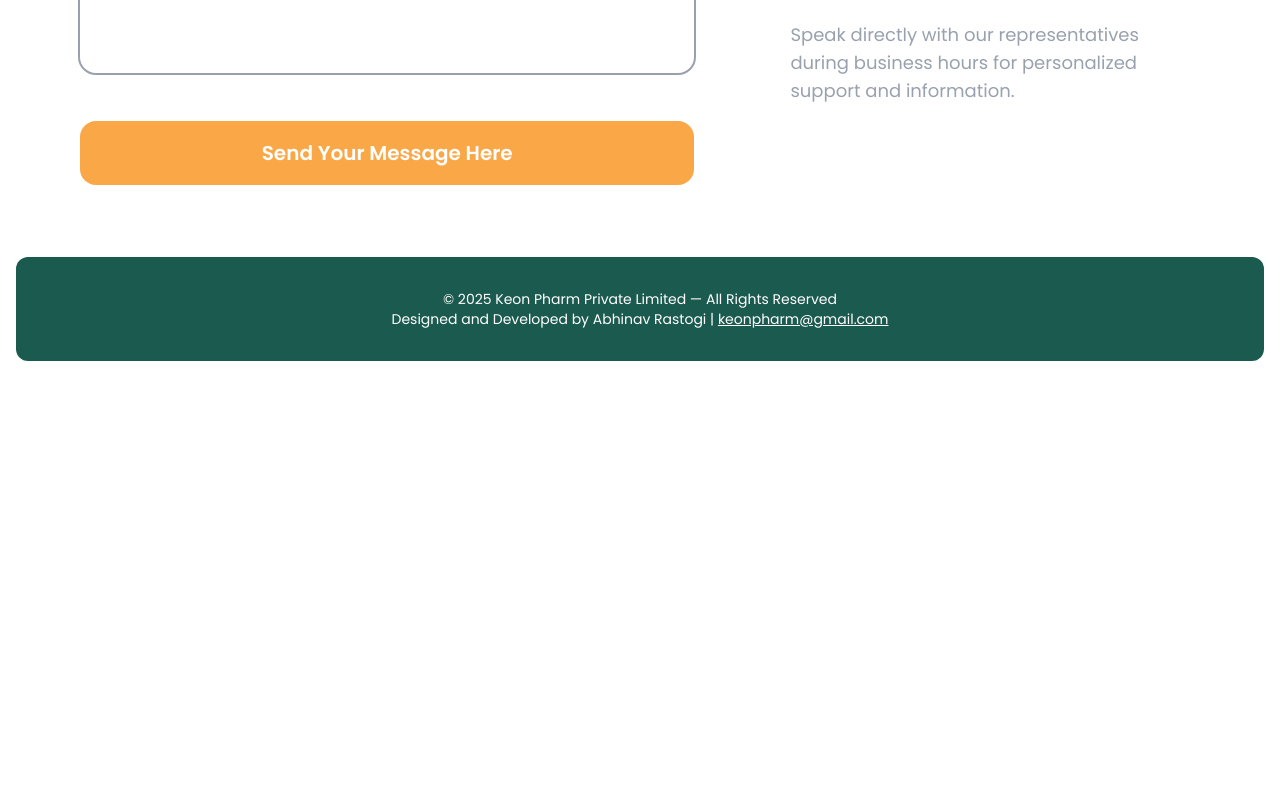
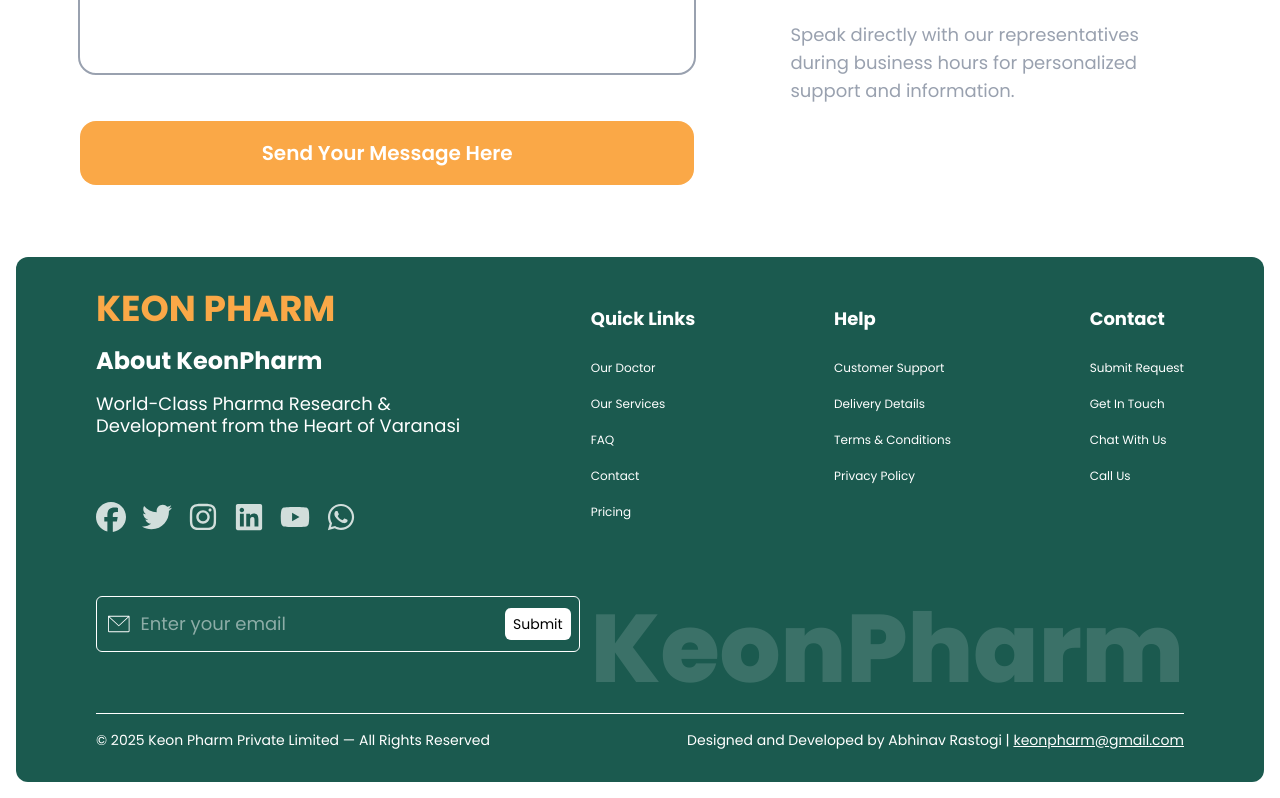
Before and after one commit to Devgrammer/keonpharm, a Next.js app: page / in a window 1280 px wide. Shown: the part 5435-6233 px from the top of the page. Before the commit the page ends 5812 px from the top, so only its background shows below. Built offline with nearby package versions, Linux system fonts and the light colour scheme.

Commit message:
Footed Designed

```diff
--- a/src/app/components/footer/Footer.tsx
+++ b/src/app/components/footer/Footer.tsx
@@ -1,8 +1,126 @@
-import React from 'react'
+import React from "react";
+import FooterLink from "../../data/footerlink.json";
+import SocialLinks from "../../data/social.json";
+import {
+  FaFacebook,
+  FaInstagram,
+  FaLinkedin,
+  FaTwitter,
+  FaWhatsapp,
+  FaYoutube,
+} from "react-icons/fa6";
+import { PiEnvelopeSimpleThin } from "react-icons/pi";
 
 const Footer = () => {
+  const IconRenderer = (ch: string) => {
+    switch (ch) {
+      case "FaFacebook":
+        return <FaFacebook />;
+      case "FaTwitter":
+        return <FaTwitter />;
+      case "FaInstagram":
+        return <FaInstagram />;
+      case "FaLinkedin":
+        return <FaLinkedin />;
+      case "FaYoutube":
+        return <FaYoutube />;
+      case "FaWhatsapp":
+        return <FaWhatsapp />;
+      default:
+        return null;
+    }
+  };
   return (
-    <footer className="bg-teal rounded-xl text-white py-8 px-6 text-center text-sm">
+    <footer className="bg-teal min-h-96 rounded-xl text-white py-8 text-center text-sm space-y-4 px-4 md:px-20">
+      <div className="footer-main-content-container md:flex justify-between space-y-8">
+        <div className="footer-left-content-container space-y-8  md:space-y-16">
+          <div className="brand-container text-left ">
+            <div className="brand-logo font-bold text-4xl text-yellow mb-4">
+              KEON PHARM
+            </div>
+            <h2 className=" text-xl md:text-2xl font-bold mb-2 md:mb-4">
+              About KeonPharm
+            </h2>
+            <p className="text-md md:text-lg max-w-full md:max-w-sm leading-tight">
+              World-Class Pharma Research & Development from the Heart of
+              Varanasi
+            </p>
+          </div>
+          <div className="brand-social-container flex gap-x-4">
+            {SocialLinks.socialLinks.map((link, index) => {
+              return (
+                <a
+                  key={`link-${link.platform}-${index}`}
+                  className="icon text-3xl opacity-80 hover:cursor-pointer hover:opacity-100"
+                >
+                  {IconRenderer(link.icon)}
+                </a>
+              );
+            })}
+          </div>
+          <form className="brand-email-container w-fit h-14 flex justify-between items-center gap-2 px-2 border rounded-md">
+            <PiEnvelopeSimpleThin className="text-4xl " />
+            <input
+              placeholder="Enter your email"
+              type="email"
+              required
+              className="email-input w-full md:w-8xl text-lg h-10 focus:outline-0"
+            />
+            <div>
+              <button className="button-submit h-8 flex justify-center items-center bg-white rounded-md text-black text-semibold p-2 ">
+                Submit
+              </button>
+            </div>
+          </form>
+        </div>
+        <div className="footer-right-content-container space-y-8 md:space-y-20 mt-4 ">
+          {/* Links */}
+          <div className="footer-links-sub-container flex  justify-between">
+            {FooterLink.footerLinks.map((sections, index) => {
+              return (
+                <div
+                  key={`sec-${index + 1}`}
+                  className={`space-y-4  ${
+                    index === 0
+                      ? "text-left"
+                      : index === 1
+                      ? "text-center"
+                      : "text-right"
+                  } md:text-left`}
+                >
+                  <div className={`text-md md:text-lg font-bold mb-6 `}>
+                    {sections.section}
+                  </div>
+                  {sections.links.map((link, index1) => {
+                    return (
+                      <div key={`sec-${index + 1}-link-${index1 + 1}`}>
+                        <a
+                          className={`text-xs md:text-md ${
+                            index === 0
+                              ? "text-left"
+                              : index === 1
+                              ? "text-center"
+                              : "text-right"
+                          }`}
+                          href={link.url}
+                        >
+                          {link.text}
+                        </a>
+                      </div>
+                    );
+                  })}
+                </div>
+              );
+            })}
+          </div>
+          {/* Watermark */}
+          <div className="water-mark font-extrabold text-4xl md:text-8xl text-gray-100 opacity-15">
+            KeonPharm
+          </div>
+        </div>
+      </div>
+      <hr />
+      <div className=" md:flex justify-between ">
         <p>
           &copy; {new Date().getFullYear()} Keon Pharm Private Limited — All
           Rights Reserved
@@ -16,8 +134,9 @@ const Footer = () => {
             keonpharm@gmail.com
           </a>
         </p>
+      </div>
     </footer>
   );
-}
+};
 
-export default Footer
+export default Footer;
--- /dev/null
+++ b/src/app/data/footerlink.json
@@ -0,0 +1,32 @@
+{
+  "footerLinks": [
+    {
+      "section": "Quick Links",
+      "links": [
+        { "text": "Our Doctor", "url": "#our-doctor" },
+        { "text": "Our Services", "url": "#our-services" },
+        { "text": "FAQ", "url": "#faq" },
+        { "text": "Contact", "url": "#contact" },
+        { "text": "Pricing", "url": "#pricing" }
+      ]
+    },
+    {
+      "section": "Help",
+      "links": [
+        { "text": "Customer Support", "url": "#customer-support" },
+        { "text": "Delivery Details", "url": "#delivery-details" },
+        { "text": "Terms & Conditions", "url": "#terms" },
+        { "text": "Privacy Policy", "url": "#privacy" }
+      ]
+    },
+    {
+      "section": "Contact",
+      "links": [
+        { "text": "Submit Request", "url": "#submit-request" },
+        { "text": "Get In Touch", "url": "#get-in-touch" },
+        { "text": "Chat With Us", "url": "#chat" },
+        { "text": "Call Us", "url": "#call-us" }
+      ]
+    }
+  ]
+}
--- /dev/null
+++ b/src/app/data/social.json
@@ -0,0 +1,40 @@
+{
+  "socialLinks": [
+    {
+      "platform": "Facebook",
+      "url": "#facebook",
+      "icon": "FaFacebook",
+      "ariaLabel": "Visit our Facebook page"
+    },
+    {
+      "platform": "Twitter",
+      "url": "#twitter",
+      "icon": "FaTwitter",
+      "ariaLabel": "Follow us on Twitter"
+    },
+    {
+      "platform": "Instagram",
+      "url": "#instagram",
+      "icon": "FaInstagram",
+      "ariaLabel": "Follow us on Instagram"
+    },
+    {
+      "platform": "LinkedIn",
+      "url": "#linkedin",
+      "icon": "FaLinkedin",
+      "ariaLabel": "Connect on LinkedIn"
+    },
+    {
+      "platform": "YouTube",
+      "url": "#youtube",
+      "icon": "FaYoutube",
+      "ariaLabel": "Watch on YouTube"
+    },
+    {
+      "platform": "WhatsApp",
+      "url": "#whatsapp",
+      "icon": "FaWhatsapp",
+      "ariaLabel": "Chat via WhatsApp"
+    }
+  ]
+}
```
Lines whose indentation alone changed are shown as unchanged.
